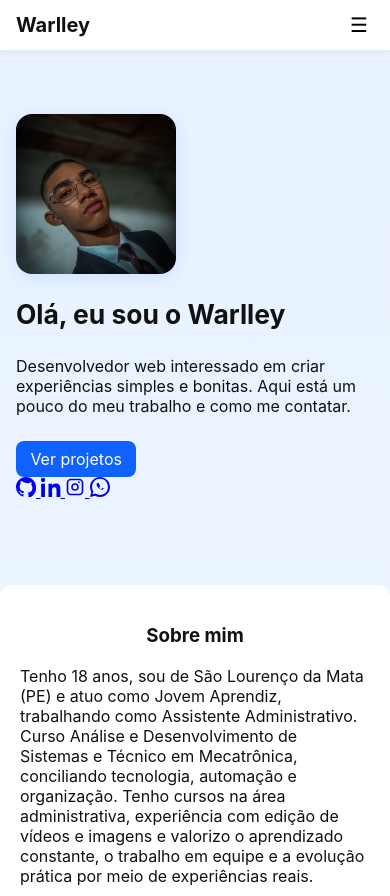
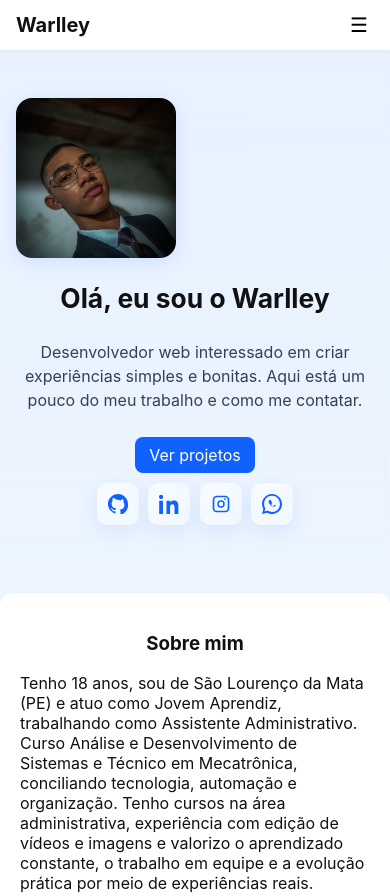
Before and after one commit to Warlley149/portfolio, a plain HTML site: page index.html in a window 390 px wide. Shown: the top 896 px of the page. Drawn offline with Linux system fonts and the light colour scheme.

Commit message:
Enhance styles for hero, social icons, and scrolling
Added new styles for hero section, social icons, and smooth scrolling.

```diff
--- a/styles.css
+++ b/styles.css
@@ -1,4 +1,3 @@
-.root-fix{}
 :root{
   --bg-start:#e8f2ff;
   --bg-end:#f5fbff;
@@ -31,11 +30,39 @@ body{font-family:Inter, system-ui, Arial, sans-serif;margin:0;background:linear-
 .form-message{color:var(--muted);margin-top:0.5rem}
 .site-footer{padding:1.5rem 0;text-align:center;color:var(--muted)}
 
+/* Centralização e tipografia mais agradável */
+.hero { display:flex; align-items:center; justify-content:center; }
+.hero-inner{max-width:920px;align-items:center}
+.hero-content{display:flex;flex-direction:column;justify-content:center}
+.hero p{color:#334155;line-height:1.5;max-width:56ch}
+
+/* Social icons */
+.social{display:flex;gap:0.6rem;align-items:center;margin-left:0.6rem}
+.social a{display:inline-flex;align-items:center;justify-content:center;background:linear-gradient(135deg,#ffffffaa,#f0f8ff);width:42px;height:42px;border-radius:10px;color:var(--accent);box-shadow:0 6px 18px rgba(12,74,200,0.08);transition:transform .22s ease, box-shadow .22s ease, background .22s ease}
+.social a:hover{transform:translateY(-4px) scale(1.02);box-shadow:0 10px 24px rgba(12,74,200,0.14);background:linear-gradient(135deg,#e6f0ff,#daeefd)}
+.social svg{display:block}
+
+/* Reveal on scroll */
+[data-reveal]{opacity:0;transform:translateY(18px);transition:opacity .6s ease, transform .6s cubic-bezier(.22,.98,.32,1)}
+[data-reveal].reveal{opacity:1;transform:none}
+
+/* Inputs focus */
+.contact input:focus,.contact textarea:focus{outline:none;box-shadow:0 6px 18px rgba(15,98,254,0.08);border-color:var(--accent)}
+
+/* smooth scrolling */
+html{scroll-behavior:smooth}
+
+@media (max-width:799px){
+  .hero{padding:2rem 0}
+  .hero-inner{flex-direction:column;align-items:center;text-align:center}
+  .hero-content{align-items:center}
+  .social{margin-left:0;margin-top:0.6rem}
+}
+
 .text-center{text-align:center}
 .hero h2{font-size:1.65rem;margin:0}
 
 .formations .education-list{display:grid;gap:1rem}
-.education-item{padding:0.8rem;border-radius:8px;background:#f8fbff}
 .edu-meta{color:var(--muted);font-size:0.9rem;margin:0.25rem 0}
 
 @media(min-width:800px){
```
